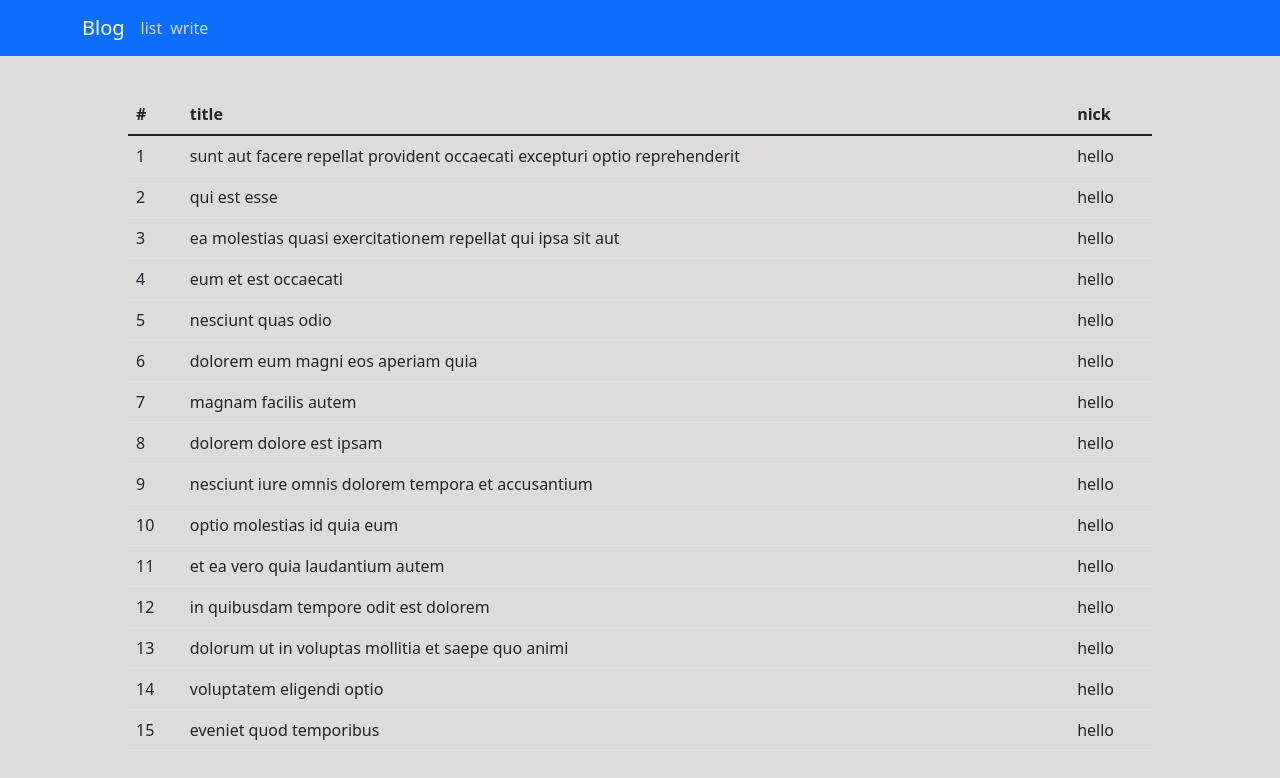
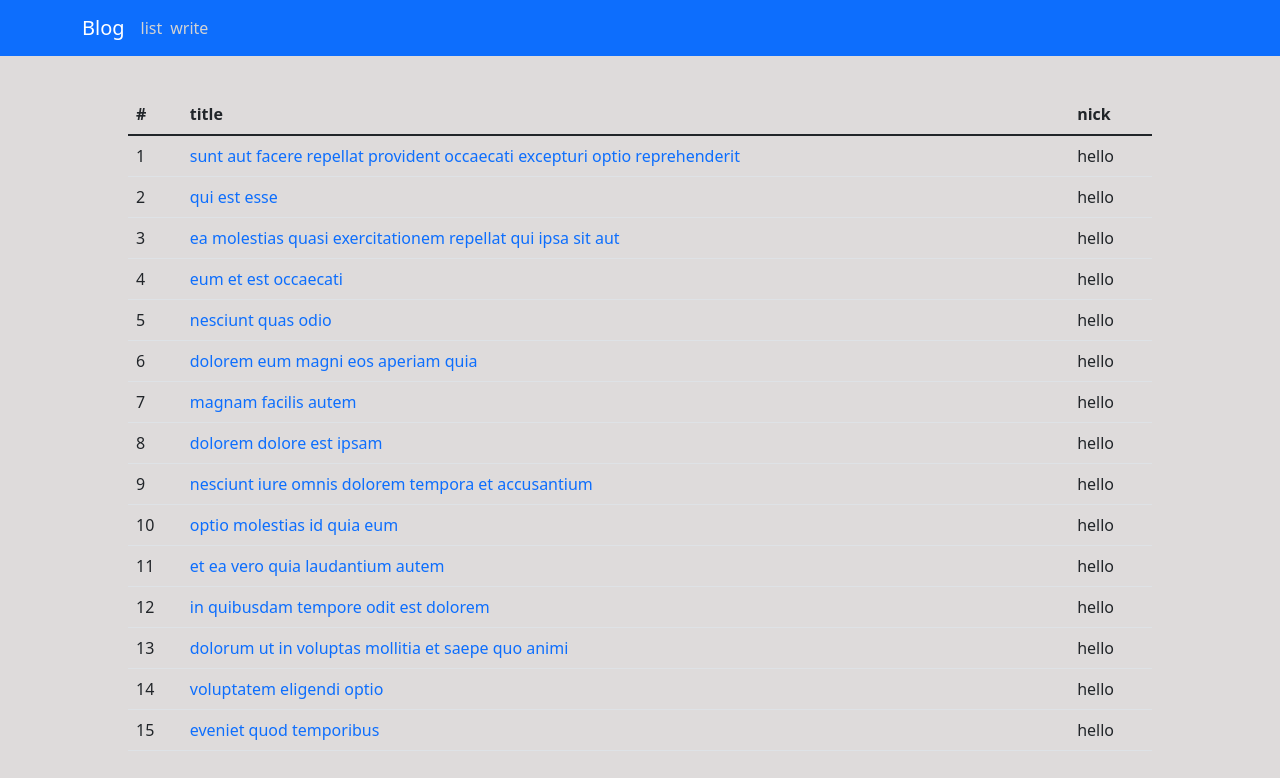
Before and after one commit to phw-plain/React-Blog, a React (Create React App) app: page /list in a window 1280 px wide. Shown: the top 778 px of the page. Built offline with nearby package versions, Linux system fonts and the light colour scheme.

Commit message:
list 링크 걸기

```diff
--- a/src/components/List.js
+++ b/src/components/List.js
@@ -1,4 +1,6 @@
 import React, { Component } from 'react';
+import { Link } from 'react-router-dom';
+import "./List.css";
 
 const todos = [{
     "id": 1,
@@ -75,16 +77,15 @@ const todos = [{
     "title": "eveniet quod temporibus",
     "body": "reprehenderit quos placeat\nvelit minima officia dolores impedit repudiandae molestiae nam\nvoluptas recusandae quis delectus\nofficiis harum fugiat vitae"
 }]
-let a = JSON.parse(JSON.stringify(todos));
-console.log(a)
+let jsonParse = JSON.parse(JSON.stringify(todos));
 
 class List extends Component {
     state = {
-        data: a
+        data: jsonParse
     }
     render() {
         const content = this.state.data.map((list) => (
-            <tr><td>{list.id}</td><td>{list.title}</td><td>hello</td></tr>
+            <tr><td>{list.id}</td><td><Link to ={"/ListDetail/"+list.id}>{list.title}</Link></td><td>hello</td></tr>
         ))
         const styles={
             width :"80%",
```
Also changed, not shown: src/components/List.css (added).
